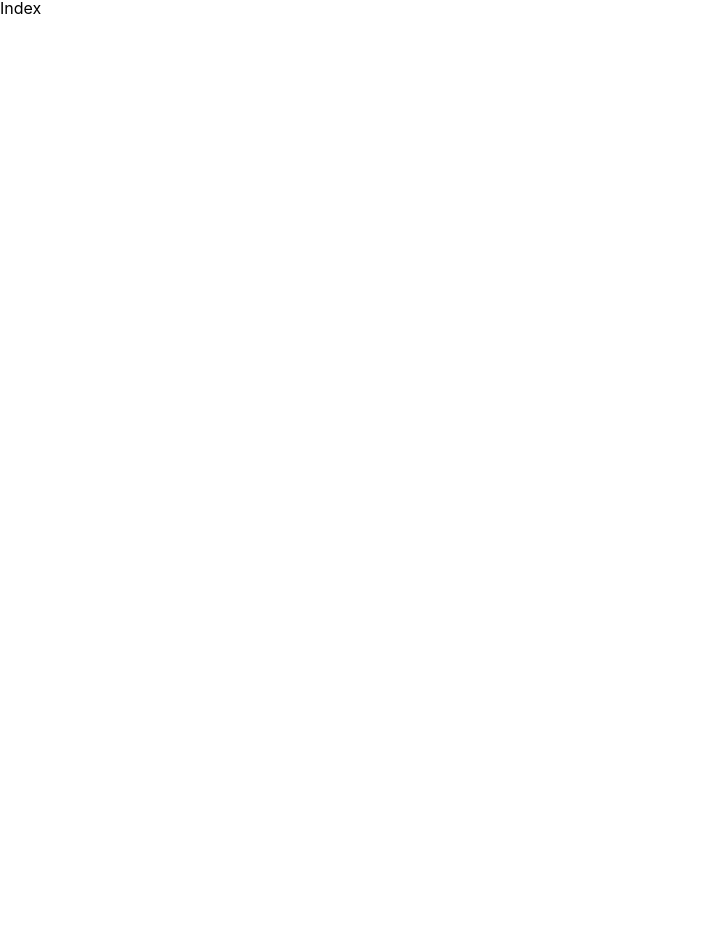
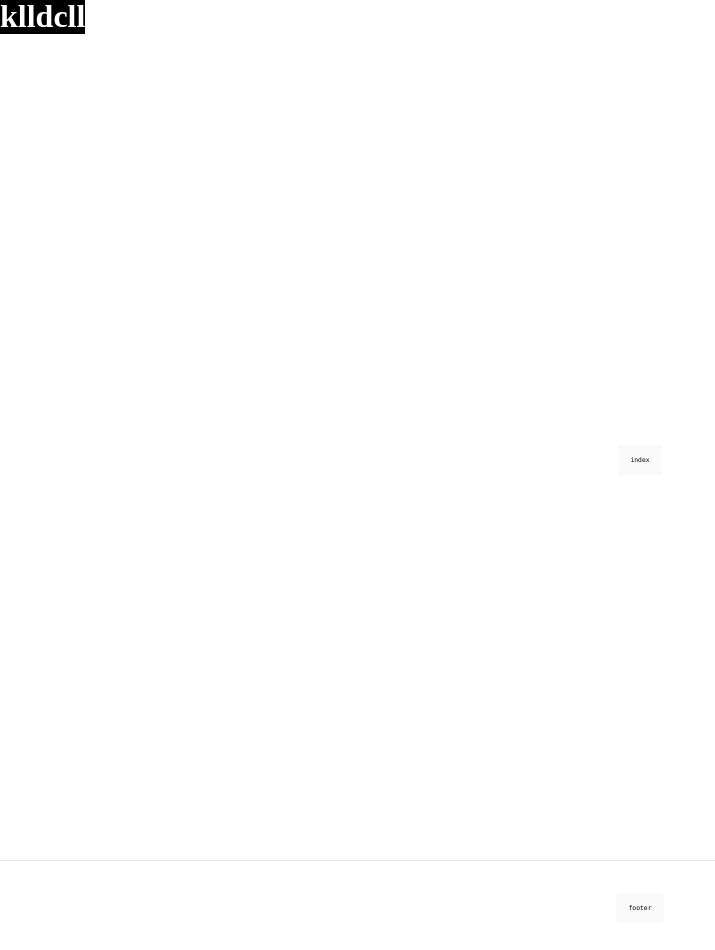
Before and after one commit to hyroworld/hyroworld, a Next.js app: page / in a window 1280 px wide. Shown: the top 950 px of the page, without its empty margins (0-715 px from the left). Before the commit the page ends 800 px from the top, so only its background shows below. Built offline with nearby package versions, Linux system fonts and the light colour scheme.

Commit message:
chore: global style 및 구조 작성

```diff
--- a/pages/_app.tsx
+++ b/pages/_app.tsx
@@ -1,8 +1,53 @@
 import "../styles/globals.css";
 import type { AppProps } from "next/app";
+import styled from "@emotion/styled";
+import { Code } from ".";
+
+const Container = styled.div`
+  width: 100%;
+`;
+const Header = styled.header`
+  position: sticky;
+  top: 0;
+  height: 60px;
+  max-height: 60px;
+`;
+const Main = styled.main`
+  min-height: 100vh;
+  display: flex;
+  flex-direction: column;
+  justify-content: center;
+  align-items: center;
+`;
+const Footer = styled.footer`
+  display: flex;
+  padding: 2rem 0;
+  border-top: 1px solid #eaeaea;
+  justify-content: center;
+  align-items: center;
+`;
+
+const Tag = styled.span`
+  font-size: 2rem;
+  font-weight: 800;
+  background-color: #000000;
+  color: #ffffff;
+`;
 
 function MyApp({ Component, pageProps }: AppProps) {
-  return <Component {...pageProps} />;
+  return (
+    <Container>
+      <Header>
+        <Tag>klldcll</Tag>
+      </Header>
+      <Main>
+        <Component {...pageProps} />
+      </Main>
+      <Footer>
+        <Code>footer</Code>
+      </Footer>
+    </Container>
+  );
 }
 
 export default MyApp;
--- /dev/null
+++ b/pages/_document.tsx
@@ -0,0 +1,31 @@
+import Document, {
+  Html,
+  Head,
+  Main,
+  NextScript,
+  DocumentContext,
+} from "next/document";
+
+class MainDocument extends Document {
+  static async getInitialProps(ctx: DocumentContext) {
+    const initialProps = await Document.getInitialProps(ctx);
+    return { ...initialProps };
+  }
+
+  render() {
+    return (
+      <Html>
+        <Head />
+        <body>
+          <Main />
+          <NextScript />
+
+          {/* Below: portal wrapper */}
+          <div id="portal" />
+        </body>
+      </Html>
+    );
+  }
+}
+
+export default MainDocument;
--- a/pages/index.tsx
+++ b/pages/index.tsx
@@ -1,4 +1,27 @@
+import styled from "@emotion/styled";
+
+const Article = styled.article`
+  display: flex;
+  flex-direction: column;
+  justify-content: flex-start;
+  align-items: center;
+  background-color: #f7f7f7;
+`;
+
+export const Code = styled.code`
+  background: #fafafa;
+  border-radius: 5px;
+  padding: 0.75rem;
+  font-size: 0.4rem;
+  font-family: Menlo, Monaco, Lucida Console, Liberation Mono, DejaVu Sans Mono,
+    Bitstream Vera Sans Mono, Courier New, monospace;
+`;
+
 function IndexPage() {
-  return <>Index</>;
+  return (
+    <Article>
+      <Code>index</Code>
+    </Article>
+  );
 }
 export default IndexPage;
--- a/styles/globals.css
+++ b/styles/globals.css
@@ -1,42 +1,123 @@
-html, body, div, span, applet, object, iframe,
-h1, h2, h3, h4, h5, h6, p, blockquote, pre,
-a, abbr, acronym, address, big, cite, code,
-del, dfn, em, img, ins, kbd, q, s, samp,
-small, strike, strong, sub, sup, tt, var,
-b, u, i, center,
-dl, dt, dd, ol, ul, li,
-fieldset, form, label, legend,
-table, caption, tbody, tfoot, thead, tr, th, td,
-article, aside, canvas, details, embed,
-figure, figcaption, footer, header, hgroup,
-menu, nav, output, ruby, section, summary,
-time, mark, audio, video {
+html,
+body,
+div,
+span,
+applet,
+object,
+iframe,
+h1,
+h2,
+h3,
+h4,
+h5,
+h6,
+p,
+blockquote,
+pre,
+a,
+abbr,
+acronym,
+address,
+big,
+cite,
+code,
+del,
+dfn,
+em,
+img,
+ins,
+kbd,
+q,
+s,
+samp,
+small,
+strike,
+strong,
+sub,
+sup,
+tt,
+var,
+b,
+u,
+i,
+center,
+dl,
+dt,
+dd,
+ol,
+ul,
+li,
+fieldset,
+form,
+label,
+legend,
+table,
+caption,
+tbody,
+tfoot,
+thead,
+tr,
+th,
+td,
+article,
+aside,
+canvas,
+details,
+embed,
+figure,
+figcaption,
+footer,
+header,
+hgroup,
+menu,
+nav,
+output,
+ruby,
+section,
+summary,
+time,
+mark,
+audio,
+video {
   margin: 0;
   padding: 0;
   border: 0;
   font-size: 100%;
   font: inherit;
   vertical-align: baseline;
-  font-family: -apple-system, BlinkMacSystemFont, Segoe UI, Roboto, Oxygen,
-  Ubuntu, Cantarell, Fira Sans, Droid Sans, Helvetica Neue, sans-serif;
+  /* font-family: -apple-system, BlinkMacSystemFont, Segoe UI, Roboto, Oxygen,
+    Ubuntu, Cantarell, Fira Sans, Droid Sans, Helvetica Neue, sans-serif; */
 }
 /* HTML5 display-role reset for older browsers */
-article, aside, details, figcaption, figure,
-footer, header, hgroup, menu, nav, section {
+article,
+aside,
+details,
+figcaption,
+figure,
+footer,
+header,
+hgroup,
+menu,
+nav,
+section {
   display: block;
 }
 body {
   line-height: 1;
 }
-ol, ul {
+ol,
+ul {
   list-style: none;
 }
-blockquote, q {
+blockquote,
+q {
   quotes: none;
 }
-blockquote:before, blockquote:after,
-q:before, q:after {
-	content: '';
+blockquote:before,
+blockquote:after,
+q:before,
+q:after {
+  content: "";
   content: none;
 }
 
```
Also changed, not shown: .babelrc, .eslintrc.json. Lines whose indentation alone changed are shown as unchanged.
